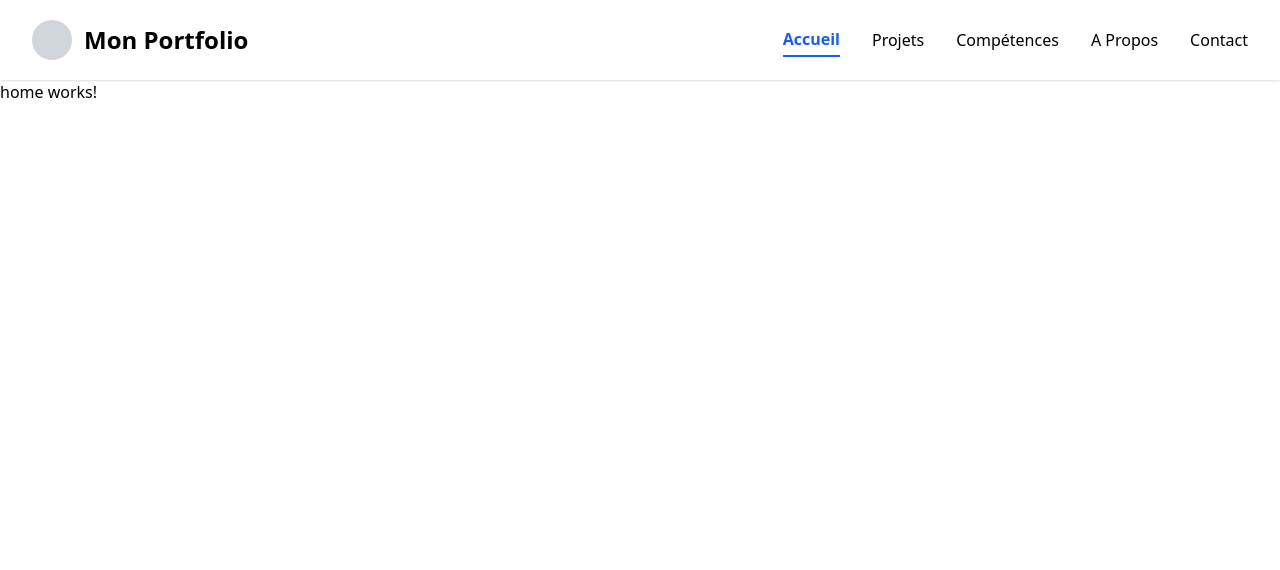
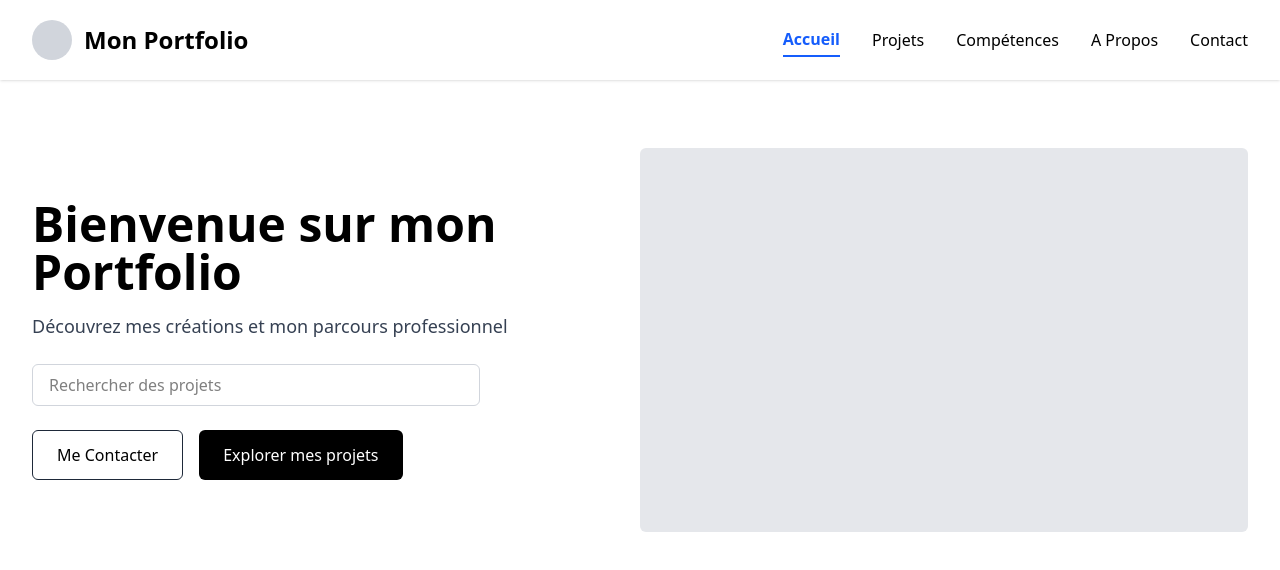
Before and after one commit to neoelduayen/Portfolio, an Angular app: page / in a window 1280 px wide. Shown: the top 570 px of the page. Built offline with nearby package versions, Linux system fonts and the light colour scheme.

Commit message:
Début de la création de la page d'accueil

```diff
--- a/src/app/components/home/home.component.html
+++ b/src/app/components/home/home.component.html
@@ -1 +1,29 @@
-<p>home works!</p>
+<div class="min-h-[520px] w-full bg-white flex items-center">
+    <div class="container mx-auto px-4 sm:px-6 lg:px-8">
+        <div class="flex flex-col md:flex-row items-center justify-between">
+            <div class="w-full md:w-1/2 py-8 md:py-0 text-center md:text-left">
+                <h1 class="text-3xl sm:text-4xl lg:text-5xl font-bold mb-4">Bienvenue sur mon Portfolio</h1>
+                <p class="text-lg mb-6 text-gray-700">Découvrez mes créations et mon parcours professionnel</p>
+
+                <div class="mb-6 max-w-md mx-auto md:mx-0">
+                    <input type="text" placeholder="Rechercher des projets"
+                        class="w-full px-4 py-2 border border-gray-300 rounded-md focus:outline-none focus:ring-2 focus:ring-gray-200">
+                </div>
+
+                <div class="flex flex-col sm:flex-row gap-4 max-w-md mx-auto md:mx-0">
+                    <button class="px-6 py-3 border border-gray-800 rounded-md hover:bg-gray-100 transition-colors">
+                        Me Contacter
+                    </button>
+                    <button
+                        class="px-6 py-3 bg-black text-white rounded-md hover:bg-gray-800 transition-colors cursor-pointer">
+                        Explorer mes projets
+                    </button>
+                </div>
+            </div>
+
+            <div class="w-full md:w-1/2 mt-8 md:mt-0">
+                <div class="bg-gray-200 h-64 sm:h-80 md:h-96 w-full rounded-md"></div>
+            </div>
+        </div>
+    </div>
+</div>
--- a/src/app/components/home/home.component.ts
+++ b/src/app/components/home/home.component.ts
@@ -1,4 +1,5 @@
 import { Component } from '@angular/core';
+import { Router } from '@angular/router';
 
 @Component({
   selector: 'app-home',
@@ -7,5 +8,23 @@ import { Component } from '@angular/core';
   styleUrl: './home.component.scss'
 })
 export class HomeComponent {
+  searchQuery: string = '';
 
+  constructor(private router: Router) {}
+
+  searchProjects(): void {
+    if (this.searchQuery.trim()) {
+      this.router.navigate(['/projets'], {
+        queryParams: { search: this.searchQuery }
+      });
+    }
+  }
+
+  navigateToContact(): void {
+    this.router.navigate(['/contact']);
+  }
+
+  navigateToProjects(): void {
+    this.router.navigate(['/projets']);
+  }
 }
```
